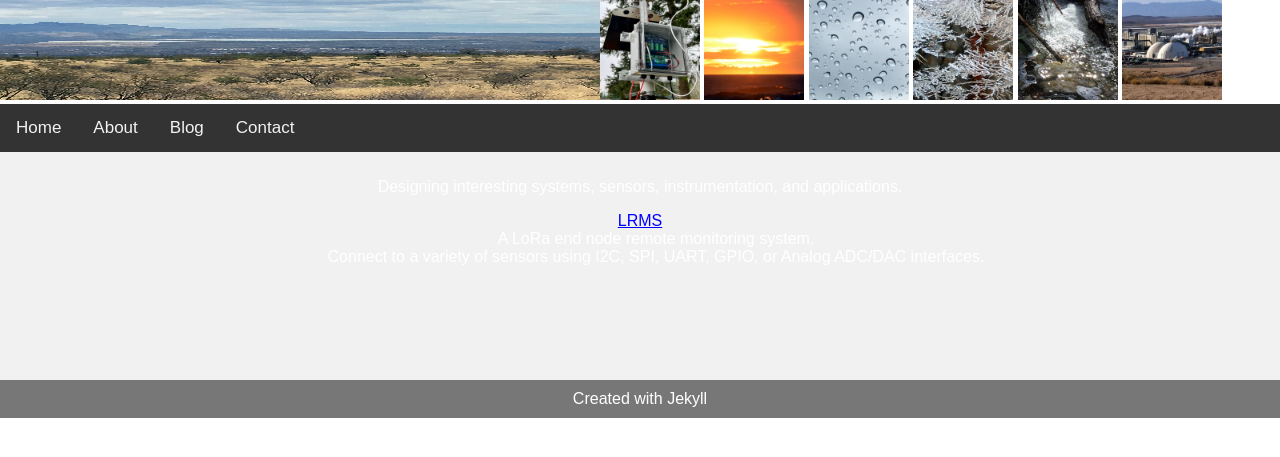
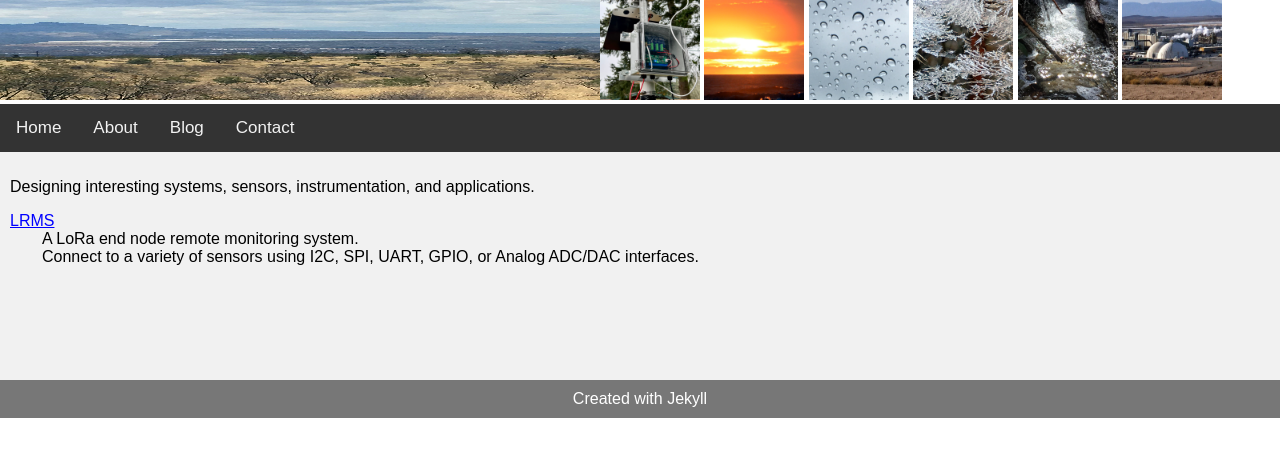
Before and after one commit to jswiles/jswiles.github.io, a Jekyll site: the page built from _pages/index.markdown, in a window 1280 px wide. Shown: the top 457 px of the page. Built offline with Jekyll 4.4.1, drawn with Linux system fonts in a browser that asks for light colours.

Commit message:
Update index.html

```diff
--- a/_layouts/default.html
+++ b/_layouts/default.html
@@ -166,7 +166,7 @@ article {
             <a href="/contact" {% if page.title == "Contact" %}class="active-page"{% endif %}>Contact</a>
     </div>
 
-    <main class="container">
+    <main class="page-content">
         {{ content }}
     </main>
 
--- a/index.html
+++ b/index.html
@@ -169,9 +169,9 @@ article {
             <a href="/contact" {% if page.title == "Contact" %}class="active-page"{% endif %}>Contact</a>
     </div>
 
-    <div class="container">
+    <main class="page-content">
         {{ content }}
-    </div>
+    </main>
 
     <footer>
        Created with Jekyll
```
